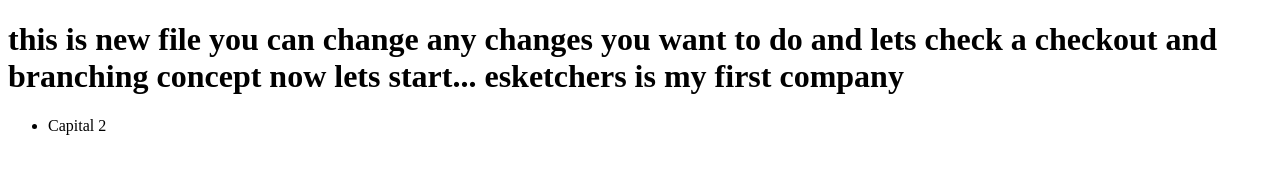
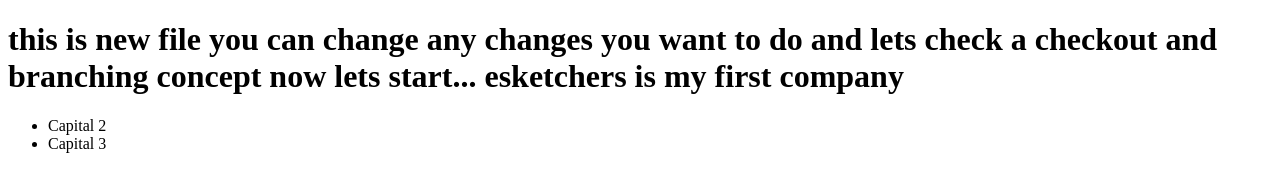
Before and after one commit to mftleo/firstgitapp, a plain HTML site: page file2.html in a window 1280 px wide. Drawn offline with Linux system fonts and the light colour scheme.

Commit message:
commit 2

```diff
--- a/file2.html
+++ b/file2.html
@@ -13,6 +13,7 @@
 	</h1>
 	<ul>
 		<li>	Capital 2	</li>
+		<li>	Capital 3	</li>
 	</ul>
 </body>
 </html>
```
